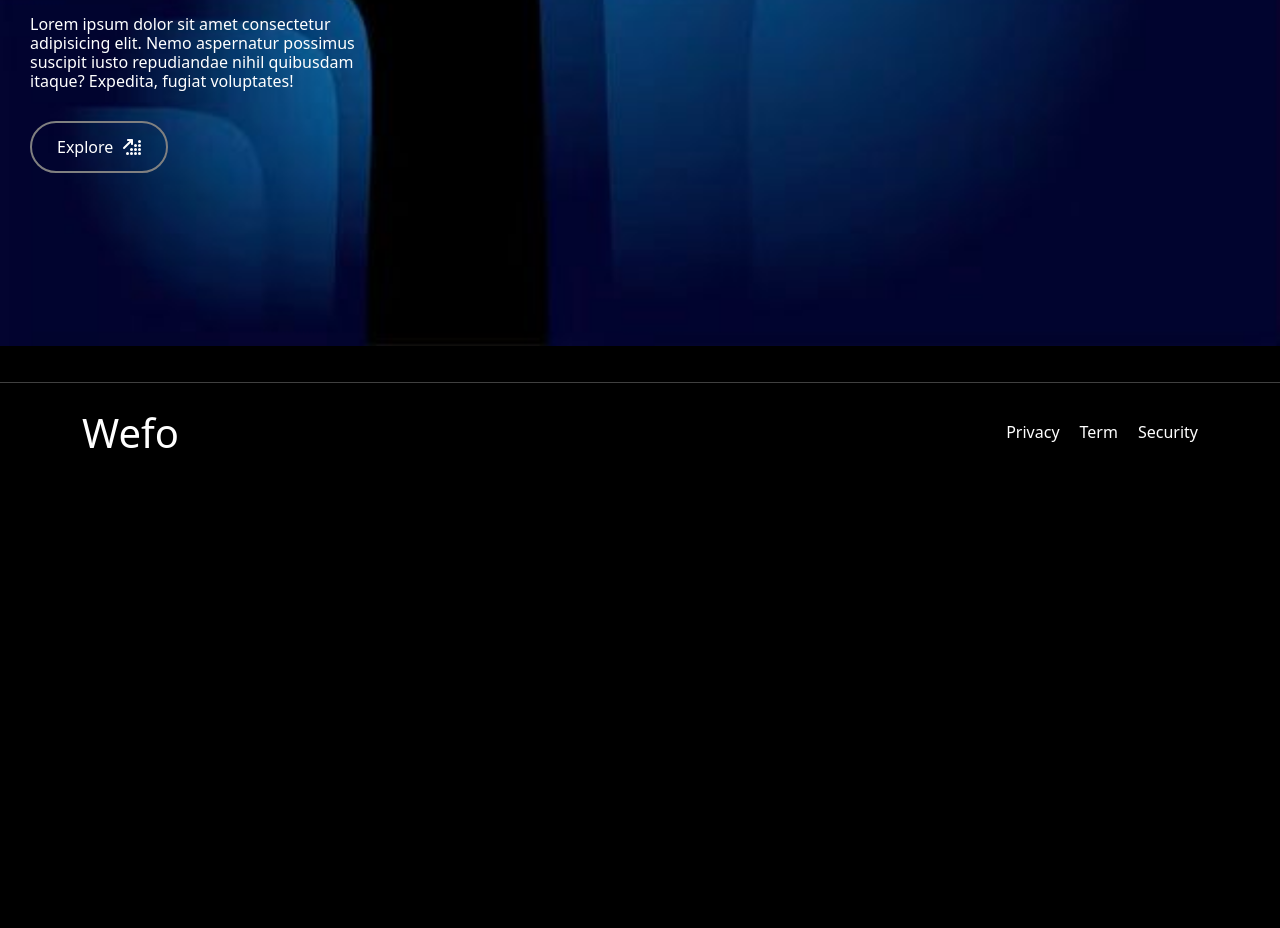
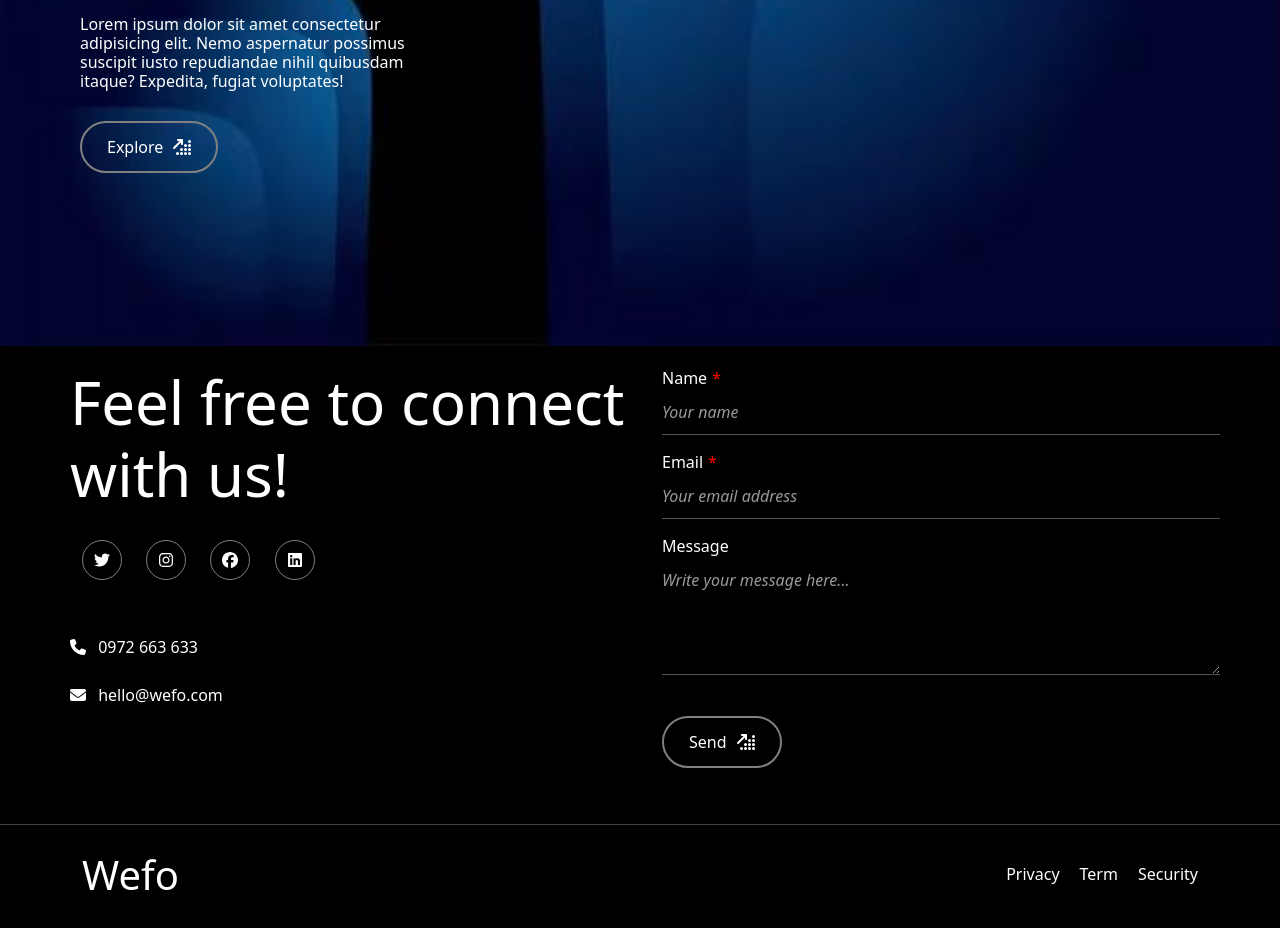
Before and after one commit to AleeshaRahimanNC/aleesha-rahiman-nc-frontend-project, a React (Create React App) app: page / in a window 1280 px wide. Shown: the part 540-1468 px from the top of the page. Before the commit the page ends 1027 px from the top, so only its background shows below. Built offline with nearby package versions, Linux system fonts and the light colour scheme.

Commit message:
5th Commit: Add ContactForm component and update styles for Footer, Header, Navbar, and Home.

```diff
--- a/package.json
+++ b/package.json
@@ -4,6 +4,7 @@
   "private": true,
   "dependencies": {
     "@fortawesome/fontawesome-svg-core": "^6.6.0",
+    "@fortawesome/free-brands-svg-icons": "^6.6.0",
     "@fortawesome/free-regular-svg-icons": "^6.6.0",
     "@fortawesome/free-solid-svg-icons": "^6.6.0",
     "@fortawesome/react-fontawesome": "^0.2.2",
--- /dev/null
+++ b/src/Components/ContactForm/ContactForm.css
@@ -0,0 +1,110 @@
+.contact-form {
+    display: flex;
+    justify-content: space-between;
+    padding: 20px;
+  }
+
+  .left-side {
+    width: 45%;
+    margin-left: 50px;
+  }
+
+  .left-side h1{
+    font-size: 60px;
+  }
+
+  .right-side {
+    width: 45%;
+    margin-right: 40px;
+  }
+
+  .icons {
+    display: flex;
+    justify-content: space-around;
+    margin: 30px 0;
+    width: 46%;
+    margin-left: 0;
+  }
+
+  .icon {
+    display: flex;
+    align-items: center;
+    justify-content: center;
+    width: 40px; /* Adjust size as needed */
+    height: 40px; /* Adjust size as needed */
+    border-radius: 50%;
+    background-color: transparent; /* Circle background color */
+    color: white; /* Icon color */
+    transition: background-color 0.3s;
+    border: 1px solid grey;
+  }
+
+  .icon:hover {
+    background-color: #0056b3; /* Hover color */
+    cursor: pointer;
+  }
+
+  .contact-info {
+    margin-top: 55px;
+  }
+
+  .contact-info p {
+    margin: 24px 0; /* Adjust spacing */
+  }
+
+  .contact-info svg {
+    margin-right: 8px; /* Space between icon and text */
+  }
+  .input-row {
+    margin-bottom: 15px;
+    position: relative; /* To position the pseudo-elements */
+  }
+
+  .required {
+    color: red; /* Red color for the asterisk */
+    margin-left: 5px; /* Space between label and asterisk */
+  }
+
+  input, textarea {
+    width: 100%;
+    border: none;
+    padding: 10px 0;
+    border-bottom: 1px solid #555555;
+    outline: none;
+    background: transparent;
+    color: white; /* Text color */
+  font-size: 16px; /* Adjust font size as needed */
+  }
+
+  input::placeholder, textarea::placeholder {
+    color: #999; /* Placeholder color */
+    font-style: italic; /* Italic style for placeholder */
+  }
+
+  input:focus, textarea:focus {
+    border-bottom: 2px solid #0056b3; /* Change bottom border color on focus */
+  }
+
+  .right-side .d-flex{
+     margin-left: -10px;
+  }
+  .right-side .btn {
+    padding: 10px 20px; /* Adjust button padding */
+    display: flex; /* Flexbox to align icon */
+    align-items: center; /* Center icon vertically */
+    margin-left: 10px;
+  }
+
+  .right-side .box-out {
+    border: 2px solid grey;
+    color: var(--brand-white);
+    padding: 12px 25px; /* Increased padding for button */
+    border-radius: 30px;
+    display: flex; /* Use flex to align icon and text */
+    align-items: center; /* Center align icon and text */
+    margin-top: 20px;
+  }
+
+  .box-out .svg-inline--fa{
+      margin-left: 10px;
+  }
--- /dev/null
+++ b/src/Components/ContactForm/ContactForm.jsx
@@ -0,0 +1,76 @@
+import React from "react";
+import "./ContactForm.css"; // Create this CSS file for styling
+import { FontAwesomeIcon } from "@fortawesome/react-fontawesome";
+import {
+  faFacebook,
+  faInstagram,
+  faLinkedin,
+  faTwitter,
+} from "@fortawesome/free-brands-svg-icons";
+import {
+  faArrowUpRightDots,
+  faEnvelope,
+  faPhone,
+} from "@fortawesome/free-solid-svg-icons";
+
+const ContactForm = () => {
+  return (
+    <div className="contact-form">
+      <div className="left-side">
+        <h1>Feel free to connect with us!</h1>
+        <div className="icons">
+          <div className="icon">
+            <FontAwesomeIcon icon={faTwitter} />
+          </div>
+          <div className="icon">
+            <FontAwesomeIcon icon={faInstagram} />
+          </div>
+          <div className="icon">
+            <FontAwesomeIcon icon={faFacebook} />
+          </div>
+          <div className="icon">
+            <FontAwesomeIcon icon={faLinkedin} />
+          </div>
+        </div>
+        <div className="contact-info">
+          <p>
+            <FontAwesomeIcon icon={faPhone} /> 0972 663 633
+          </p>
+          <p>
+            {" "}
+            <FontAwesomeIcon icon={faEnvelope} /> hello@wefo.com
+          </p>
+        </div>
+      </div>
+      <div className="right-side">
+        <div className="input-row">
+          <label>
+            Name<span className="required">*</span>
+          </label>
+          <input type="text" placeholder="Your name" required />
+        </div>
+        <div className="input-row">
+          <label>
+            Email<span className="required">*</span>
+          </label>
+          <input type="email" placeholder="Your email address" required />
+        </div>
+        <div className="input-row">
+          <label>Message</label>
+          <textarea
+            rows="4"
+            placeholder="Write your message here..."
+          ></textarea>
+        </div>
+        <form className="d-flex" role="search">
+          <button className="btn box-out" type="submit">
+            Send
+            <FontAwesomeIcon icon={faArrowUpRightDots} />
+          </button>
+        </form>
+      </div>
+    </div>
+  );
+};
+
+export default ContactForm;
--- a/src/Components/Footer/Footer.css
+++ b/src/Components/Footer/Footer.css
@@ -15,26 +15,27 @@
 .footer-left {
   display: flex;
   align-items: center;
-
+  cursor: pointer;
 }
 
-  .footer-right h1{
-    font-size: 2.0rem;
+.footer-right h1 {
+  font-size: 2rem;
 }
 
 .footer-right {
   display: flex;
   justify-content: flex-end;
   align-items: center;
+  cursor: pointer;
 }
 
 .footer-right h4 {
   margin-left: 20px;
-    font-size: 1.0rem;
+  font-size: 1rem;
 }
 
 /* Tablet View (Between 576px and 768px) */
-@media (min-width: 576px) and (max-width: 768px)  {
+@media (min-width: 576px) and (max-width: 768px) {
   .footer-bottom {
     display: flex;
     justify-content: space-between;
@@ -82,20 +83,20 @@
 
 /* Media query for mobile (below 768px) */
 @media (max-width: 767px) {
-      .footer-left, .footer-right {
+  .footer-left,
+  .footer-right {
     flex-basis: 100%;
     justify-content: center;
     text-align: center;
   }
 
-
   h1 {
-        font-size: 2.0rem;
+    font-size: 2rem;
   }
 
   h4 {
     font-size: 0.9rem;
     margin-right: 14px;
-        margin-left:  14px;
+    margin-left: 14px;
   }
 }
--- a/src/Components/Header/Header.css
+++ b/src/Components/Header/Header.css
@@ -19,6 +19,7 @@
   align-items: flex-start;
   width: 60%;
   margin-top: 0 !important;
+  margin-left: 50px;
 }
 
 .title h1 {
--- a/src/Components/Header/Header.jsx
+++ b/src/Components/Header/Header.jsx
@@ -8,11 +8,9 @@ function Header() {
     <>
       <div className="header-wrapper">
         <div className="content">
-
           <div className="title">
             <h1>We create award winning website</h1>
           </div>
-
 
           <div className="para">
             <h6>
@@ -21,7 +19,6 @@ function Header() {
               itaque? Expedita, fugiat voluptates!
             </h6>
           </div>
-
 
           <form className="d-flex" role="search">
             <button className="btn box-out" type="submit">
--- a/src/Components/Navbar/Navbar.css
+++ b/src/Components/Navbar/Navbar.css
@@ -12,6 +12,7 @@
   ) !important; /* Ensures visibility of the brand name */
   font-size: 40px;
   font-weight: bold;
+  margin-left: 50px;
 }
 
 .navbar-brand:hover {
@@ -63,6 +64,10 @@
 }
 
 /* Button styling */
+.d-flex{
+    margin-right: 40px;
+}
+
 .btn-outline {
   border-color: var(--brand-blue);
   background-color: var(--brand-blue);
--- a/src/Pages/Home/Home.jsx
+++ b/src/Pages/Home/Home.jsx
@@ -3,12 +3,16 @@ import './Home.css'
 import Navbar from '../../Components/Navbar/Navbar'
 import Header from '../../Components/Header/Header'
 import Footer from '../../Components/Footer/Footer'
+import ContactForm from '../../Components/ContactForm/ContactForm'
+
+
 
 function Home() {
   return (
     <>
     <Navbar/>
     <Header/>
+    <ContactForm/>
     <Footer/>
     </>
   )
```
Also changed, not shown: src/Components/Footer/Footer.jsx (+4 -4 lines), 1 other file (tests, documents, lock files or other folders). Lines whose indentation alone changed are shown as unchanged.
